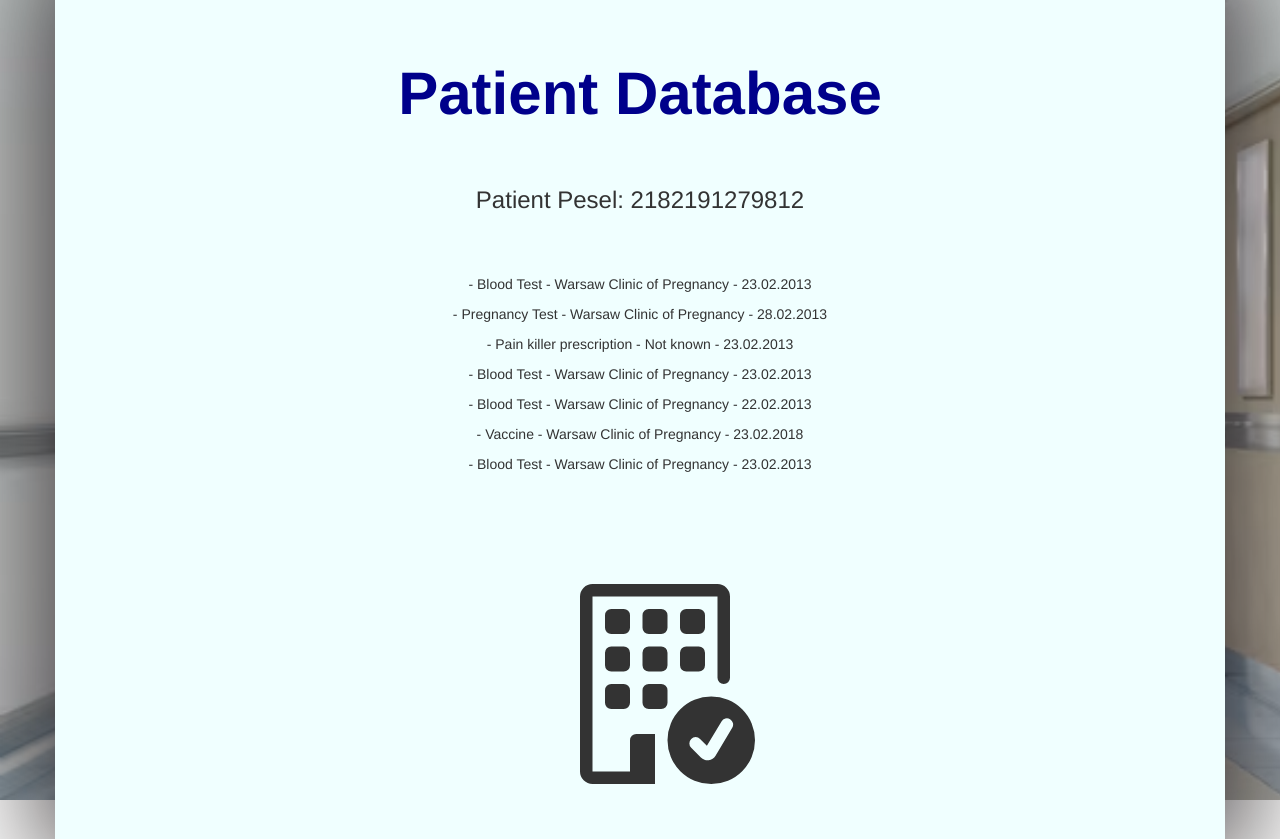
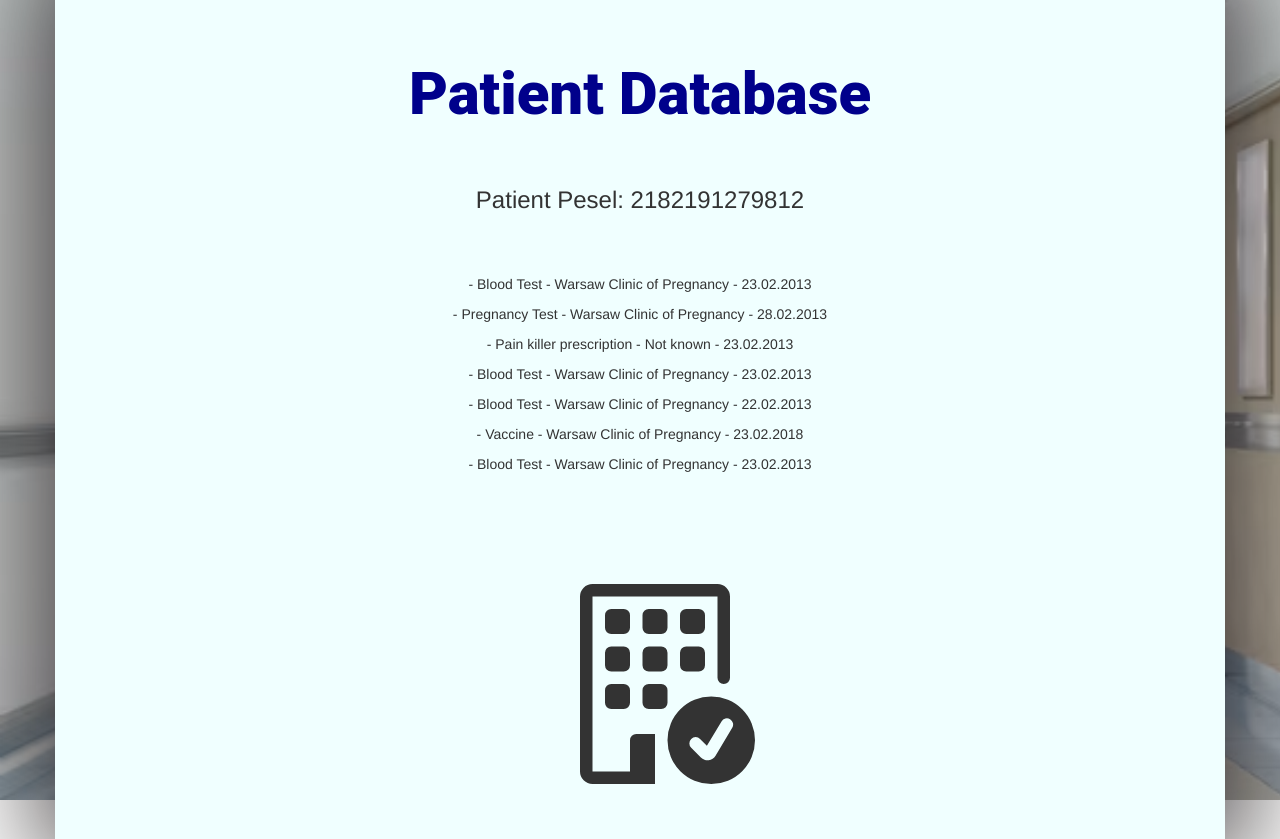
Before and after one commit to Kwasasin/hackatonIG, a React (Create React App) app: page /doctor-patient-data-page in a window 1280 px wide. Built offline with nearby package versions, Linux system fonts and the light colour scheme.

Commit message:
changed font 2

```diff
--- a/src/pages/PatientDashboardStyles.css
+++ b/src/pages/PatientDashboardStyles.css
@@ -24,7 +24,7 @@
     margin-top: 100px;
     margin-bottom: 60px;
     color: darkblue;
-    font-family: "Helvetica Neue", Helvetica, Arial, sans-serif;
+    font-family: Roboto, sans-serif;
     font-weight: 900;
     font-size: 60px;
 }
```
